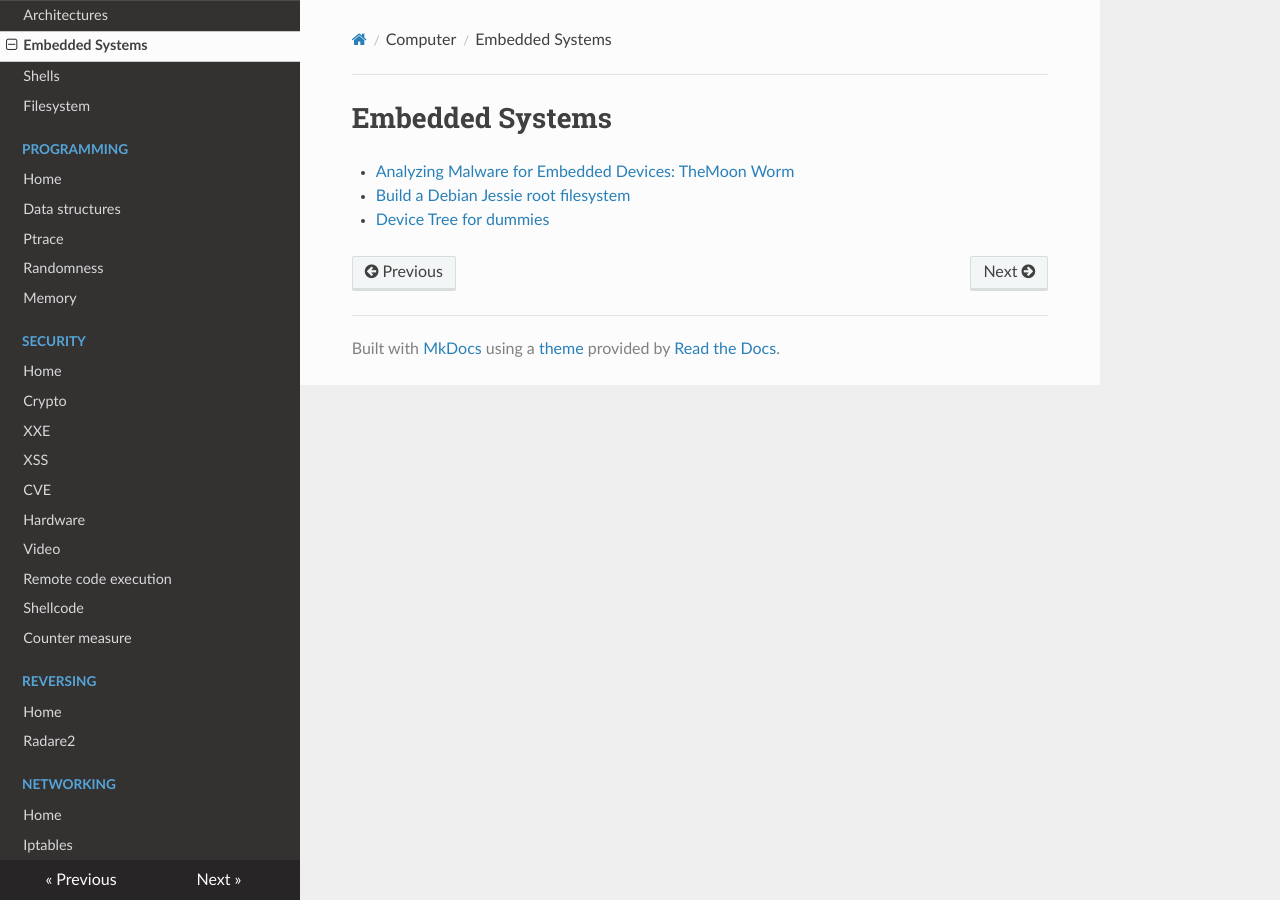
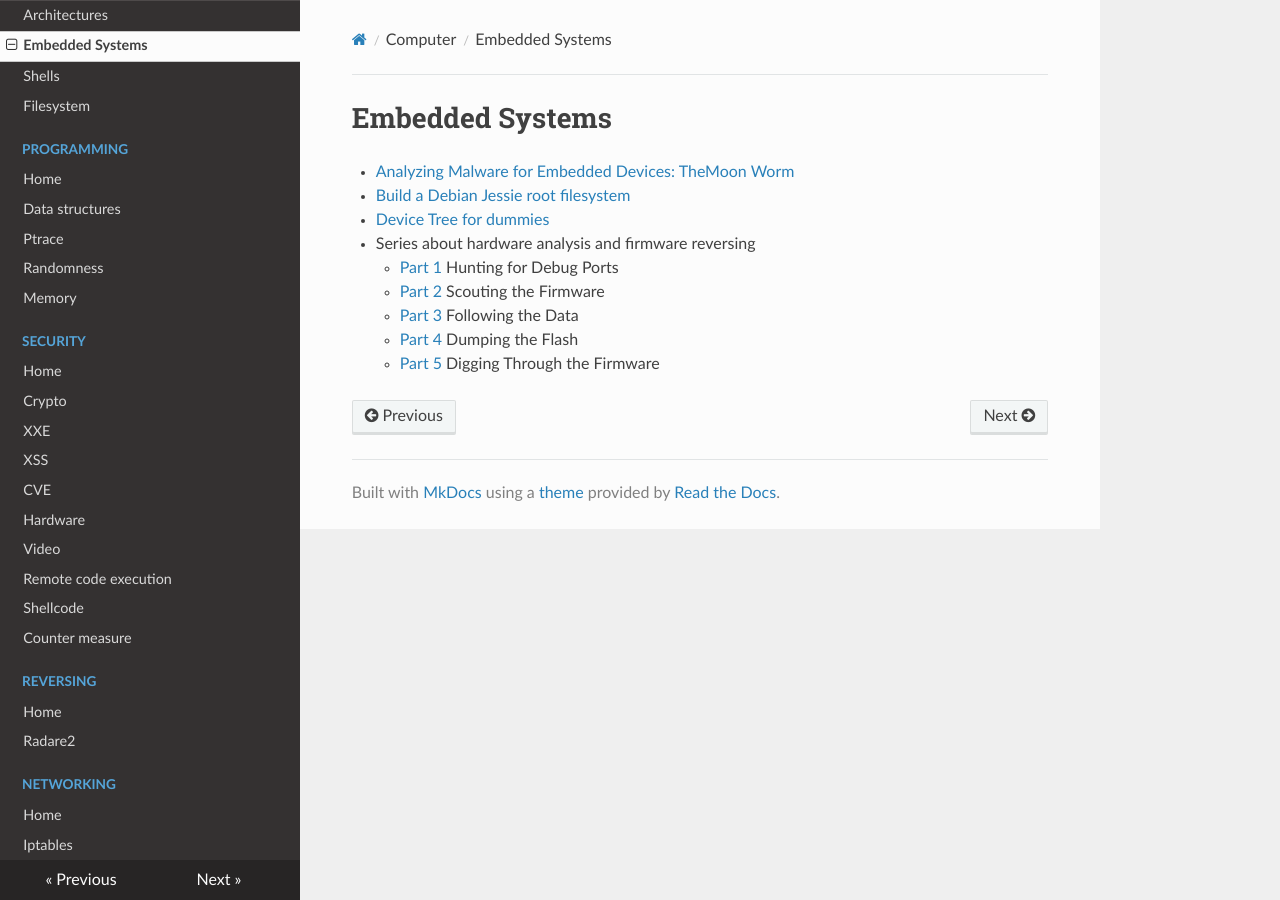
Before and after one commit to gipi/low-level, an MkDocs documentation site: the page built from docs/embedded.md, in a window 1280 px wide. Built offline with MkDocs 1.6.1, drawn with Linux system fonts in a browser that asks for light colours; nearby versions of some CDN libraries; old or Windows-style settings are respelled for this version of MkDocs.

Commit message:
Add links.

```diff
--- a/docs/embedded.md
+++ b/docs/embedded.md
@@ -3,3 +3,9 @@
  - [Analyzing Malware for Embedded Devices: TheMoon Worm](https://w00tsec.blogspot.it/2014/02/analyzing-malware-for-embedded-devices.html)
  - [Build a Debian Jessie root filesystem](http://www.acmesystems.it/debian_jessie)
  - [Device Tree for dummies](http://free-electrons.com/pub/conferences/2013/elce/petazzoni-device-tree-dummies/petazzoni-device-tree-dummies.pdf)
+ - Series about hardware analysis and firmware reversing
+     - [Part 1](http://jcjc-dev.com/2016/04/08/reversing-huawei-router-1-find-uart/) Hunting for Debug Ports
+     - [Part 2](http://jcjc-dev.com/2016/04/29/reversing-huawei-router-2-scouting-firmware/) Scouting the Firmware
+     - [Part 3](http://jcjc-dev.com/2016/05/23/reversing-huawei-3-sniffing/) Following the Data
+     - [Part 4](http://jcjc-dev.com/2016/06/08/reversing-huawei-4-dumping-flash/) Dumping the Flash
+     - [Part 5](http://jcjc-dev.com/2016/12/14/reversing-huawei-5-reversing-firmware/) Digging Through the Firmware
```
